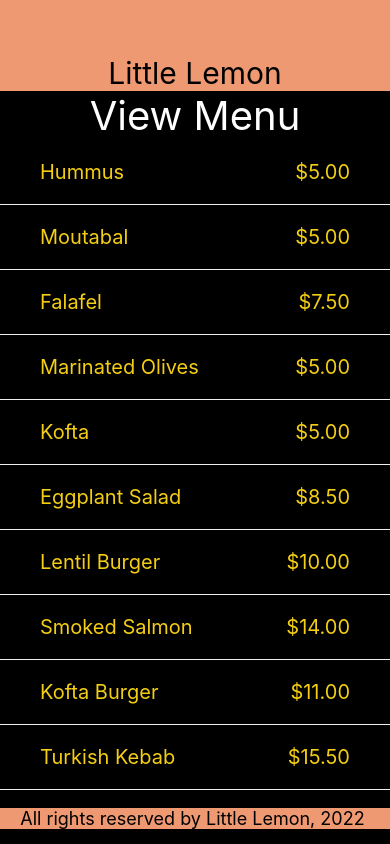
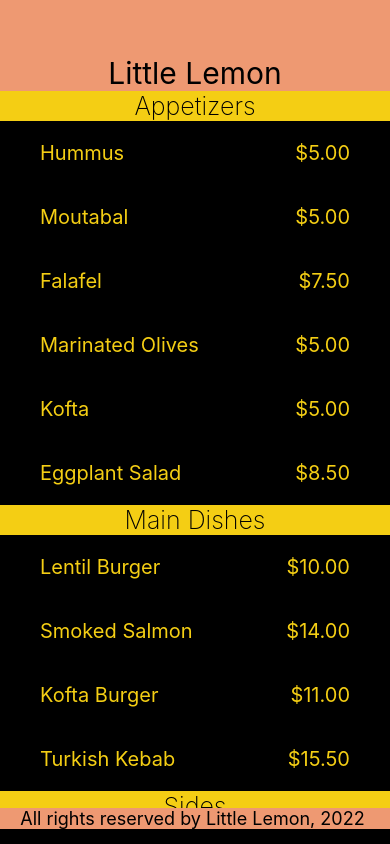
Before and after one commit to khambley/LittleLemonReactNativeApp, a React Native app: screen / in a window 390 px wide. Built offline with nearby package versions, Linux system fonts and the light colour scheme.

Commit message:
Week 2.2.5 - Added SectionList component

```diff
--- a/components/MenuItems.js
+++ b/components/MenuItems.js
@@ -1,34 +1,77 @@
 import React from 'react';
-import { StyleSheet, Text, View, ScrollView, FlatList } from 'react-native';
+import { StyleSheet, Text, View, ScrollView, FlatList, SectionList } from 'react-native';
 
 // const menuItemsToDisplay = [
 //   'Hummus \n Moutabal \n Falafel \n Marinated Olives \n Kofta \n Eggplant Salad \n Lentil Burger \n Smoked Salmon \n Kofta Burger \n Turkish Kebab \n Fries \n Buttered Rice \n Bread Sticks \n Pita Pocket \n Lentil Soup \n Greek Salad \n Rice Pilaf \n Baklava \n Tartufo \n Tiramisu \n Panna Cotta',
 // ];
 
+// const menuItemsToDisplay = [
+//   { name: 'Hummus', price: '$5.00', id: '1A' },
+//   { name: 'Moutabal', price: '$5.00', id: '2B' },
+//   { name: 'Falafel', price: '$7.50', id: '3C' },
+//   { name: 'Marinated Olives', price: '$5.00', id: '4D' },
+//   { name: 'Kofta', price: '$5.00', id: '5E' },
+//   { name: 'Eggplant Salad', price: '$8.50', id: '6F' },
+//   { name: 'Lentil Burger', price: '$10.00', id: '7G' },
+//   { name: 'Smoked Salmon', price: '$14.00', id: '8H' },
+//   { name: 'Kofta Burger', price: '$11.00', id: '9I' },
+//   { name: 'Turkish Kebab', price: '$15.50', id: '10J' },
+//   { name: 'Fries', price: '$3.00', id: '11K' },
+//   { name: 'Buttered Rice', price: '$3.00', id: '12L' },
+//   { name: 'Bread Sticks', price: '$3.00', id: '13M' },
+//   { name: 'Pita Pocket', price: '$3.00', id: '14N' },
+//   { name: 'Lentil Soup', price: '$3.75', id: '15O' },
+//   { name: 'Greek Salad', price: '$6.00', id: '16Q' },
+//   { name: 'Rice Pilaf', price: '$4.00', id: '17R' },
+//   { name: 'Baklava', price: '$3.00', id: '18S' },
+//   { name: 'Tartufo', price: '$3.00', id: '19T' },
+//   { name: 'Tiramisu', price: '$5.00', id: '20U' },
+//   { name: 'Panna Cotta', price: '$5.00', id: '21V' },
+
+// ];
 const menuItemsToDisplay = [
-  { name: 'Hummus', price: '$5.00', id: '1A' },
-  { name: 'Moutabal', price: '$5.00', id: '2B' },
-  { name: 'Falafel', price: '$7.50', id: '3C' },
-  { name: 'Marinated Olives', price: '$5.00', id: '4D' },
-  { name: 'Kofta', price: '$5.00', id: '5E' },
-  { name: 'Eggplant Salad', price: '$8.50', id: '6F' },
-  { name: 'Lentil Burger', price: '$10.00', id: '7G' },
-  { name: 'Smoked Salmon', price: '$14.00', id: '8H' },
-  { name: 'Kofta Burger', price: '$11.00', id: '9I' },
-  { name: 'Turkish Kebab', price: '$15.50', id: '10J' },
-  { name: 'Fries', price: '$3.00', id: '11K' },
-  { name: 'Buttered Rice', price: '$3.00', id: '12L' },
-  { name: 'Bread Sticks', price: '$3.00', id: '13M' },
-  { name: 'Pita Pocket', price: '$3.00', id: '14N' },
-  { name: 'Lentil Soup', price: '$3.75', id: '15O' },
-  { name: 'Greek Salad', price: '$6.00', id: '16Q' },
-  { name: 'Rice Pilaf', price: '$4.00', id: '17R' },
-  { name: 'Baklava', price: '$3.00', id: '18S' },
-  { name: 'Tartufo', price: '$3.00', id: '19T' },
-  { name: 'Tiramisu', price: '$5.00', id: '20U' },
-  { name: 'Panna Cotta', price: '$5.00', id: '21V' },
-
-];
+    {
+      title: 'Appetizers',
+      data: [
+        { name: 'Hummus', price: '$5.00' },
+        { name: 'Moutabal', price: '$5.00' },
+        { name: 'Falafel', price: '$7.50' },
+        { name: 'Marinated Olives', price: '$5.00' },
+        { name: 'Kofta', price: '$5.00' },
+        { name: 'Eggplant Salad', price: '$8.50' },
+      ],
+    },
+    {
+      title: 'Main Dishes',
+      data: [
+        { name: 'Lentil Burger', price: '$10.00' },
+        { name: 'Smoked Salmon', price: '$14.00' },
+        { name: 'Kofta Burger', price: '$11.00' },
+        { name: 'Turkish Kebab', price: '$15.50' },
+      ],
+    },
+    {
+      title: 'Sides',
+      data: [
+        { name: 'Fries', price: '$3.00', id: '11K' },
+        { name: 'Buttered Rice', price: '$3.00' },
+        { name: 'Bread Sticks', price: '$3.00' },
+        { name: 'Pita Pocket', price: '$3.00' },
+        { name: 'Lentil Soup', price: '$3.75' },
+        { name: 'Greek Salad', price: '$6.00' },
+        { name: 'Rice Pilaf', price: '$4.00' },
+      ],
+    },
+    {
+      title: 'Desserts',
+      data: [
+        { name: 'Baklava', price: '$3.00' },
+        { name: 'Tartufo', price: '$3.00' },
+        { name: 'Tiramisu', price: '$5.00' },
+        { name: 'Panna Cotta', price: '$5.00' },
+      ],
+    },
+  ];
 const Separator = () => <View style={menuStyles.separator} />
 
 const Header = () => <Text style={menuStyles.headerText}>View Menu</Text>
@@ -50,6 +93,10 @@ const MenuItems = () => {
 
     const renderItem = ({ item }) => <Item name={item.name} price={item.price} />
 
+    const renderSectionHeader = ({ section: {title} }) => (
+        <Text style={menuStyles.sectionHeader}>{title}</Text>
+    );
+
     return (
         <View style={menuStyles.container}>
             {/* <ScrollView
@@ -63,12 +110,16 @@ const MenuItems = () => {
                 </Text>
             </ScrollView> */}
             {/* <Text style={menuStyles.headerText}>View Menu</Text> */}
-            <FlatList data={menuItemsToDisplay}
+            {/* <FlatList data={menuItemsToDisplay}
                       renderItem={renderItem}
                       keyExtractor={(item) => item.id}
                       ItemSeparatorComponent={Separator}
                       ListHeaderComponent={Header}
-                      ListFooterComponent={Footer} />
+                      ListFooterComponent={Footer} /> */}
+            <SectionList keyExtractor={(item, index) => item + index }
+                         sections={menuItemsToDisplay}
+                         renderItem={renderItem}
+                         renderSectionHeader={renderSectionHeader} />
         </View>
     );
 };
@@ -98,5 +149,11 @@ const menuStyles = StyleSheet.create({
     separator: {
         borderBottomWidth: 1,
         borderColor: '#EDEFEE'
+    },
+    sectionHeader: {
+        backgroundColor: '#F4CE14',
+        textAlign: 'center',
+        fontSize: 25,
+        fontWeight: 200
     }
 })
```
